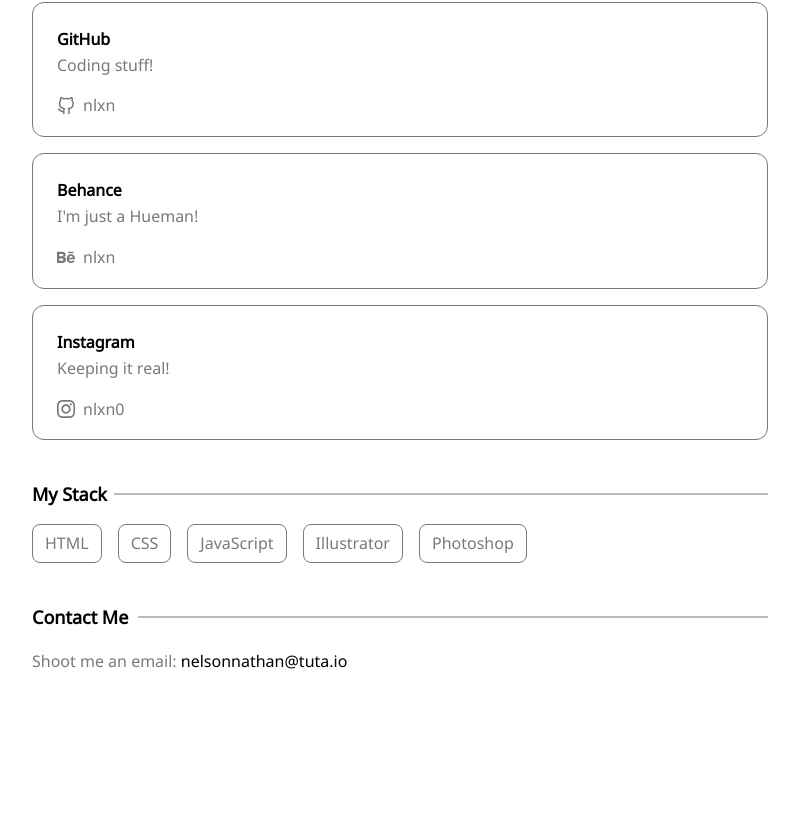
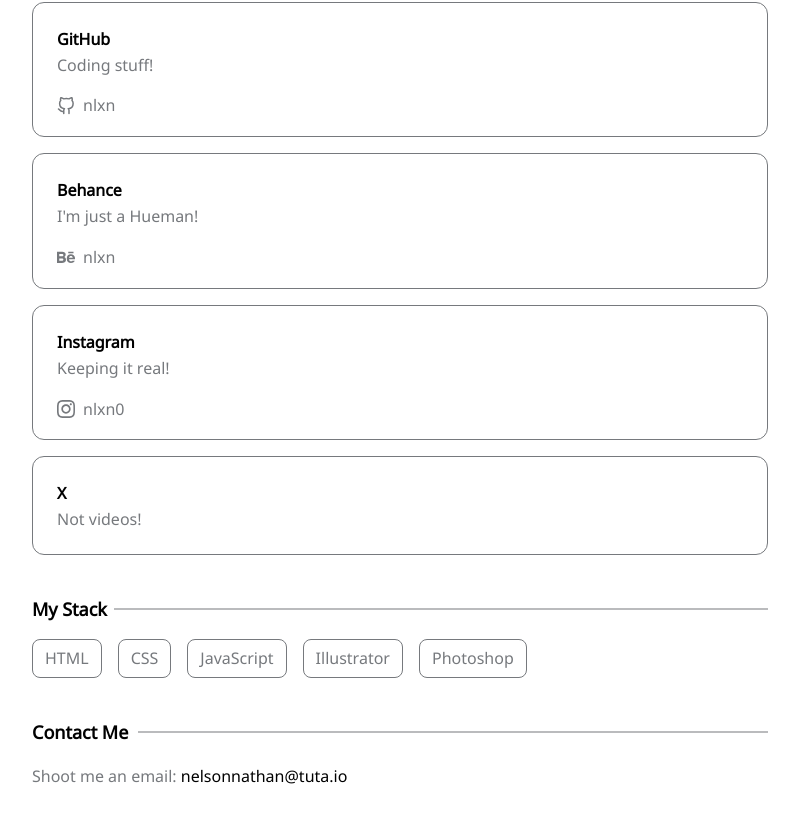
Before and after one commit to nlxn/profilio, a Next.js app: page / in a window 1280 px wide. Shown: the part 586-1409 px from the top of the page, without its empty margins (240-1039 px from the left). Before the commit the page ends 1362 px from the top, so only its background shows below. Built offline with nearby package versions, Linux system fonts and the light colour scheme.

Commit message:
Update config.js

```diff
--- a/data/config.js
+++ b/data/config.js
@@ -33,6 +33,11 @@ export const projects = {
       title: 'Instagram',
       description: 'Keeping it real!',
       instagram: 'nlxn0'
+    },
+    {
+      title: 'X',
+      description: 'Not videos!',
+      x: 'nlxn0'
     }
   ]
 };
```
